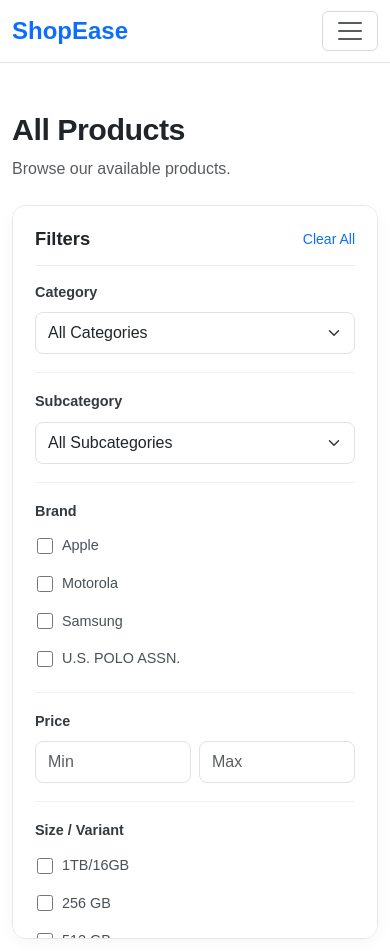
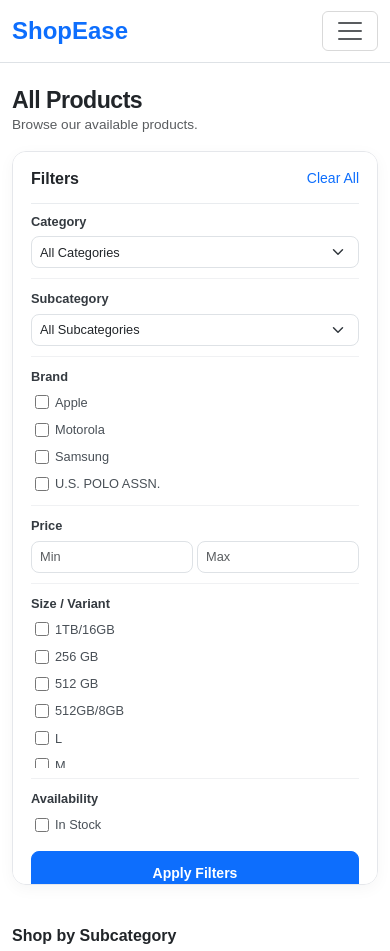
Before and after one commit to nkadam8229-jpg/ShopEase, a Flask app: page /products in a window 390 px wide. Shown: the top 951 px of the page. Run offline with Flask 3, Linux system fonts and the light colour scheme; data comes from the database, SQL or seed files in the repository; parts of the project's set-up code (start-up, migrations or seed data) failed here and were passed over.

Commit message:
layout issue fixed of products.html

```diff
--- a/static/css/style.css
+++ b/static/css/style.css
@@ -1600,3 +1600,208 @@ body {
     }
 
 }
+
+/* =========================================================
+   PRODUCTS PAGE - OPTIMIZED LAYOUT
+========================================================= */
+
+/* Compact filter card */
+.product-filter-card {
+    padding: 16px 18px;
+}
+
+.product-filter-card h5 {
+    font-size: 0.95rem;
+}
+
+.product-filter-card .form-select-sm,
+.product-filter-card .form-control-sm {
+    font-size: 0.8rem;
+    min-height: 32px;
+    padding: 4px 8px;
+}
+
+/* Reduce filter section spacing */
+.filter-section {
+    padding: 10px 0;
+}
+
+.filter-section:first-of-type {
+    padding-top: 0;
+}
+
+.filter-title {
+    font-size: 0.8rem;
+    margin-bottom: 5px;
+}
+
+.filter-options {
+    gap: 4px;
+    max-height: 150px;
+}
+
+.filter-option {
+    font-size: 0.8rem;
+    padding: 2px 4px;
+    gap: 6px;
+}
+
+.filter-option input {
+    width: 14px;
+    height: 14px;
+}
+
+/* Compact subcategory cards */
+.subcategory-grid {
+    gap: 10px;
+}
+
+.subcategory-card {
+    width: 110px;
+    min-height: 120px;
+}
+
+.subcategory-image-wrapper {
+    height: 75px;
+}
+
+.subcategory-card-body {
+    padding: 6px 6px;
+}
+
+.subcategory-card-body h6 {
+    font-size: 0.78rem;
+}
+
+.subcategory-no-image {
+    height: 75px;
+    font-size: 1.2rem;
+}
+
+.subcategory-image-placeholder {
+    font-size: 1.4rem;
+}
+
+/* Compact product result header */
+.product-result-header {
+    min-height: 36px;
+    padding-bottom: 10px;
+    margin-bottom: 16px;
+}
+
+.product-result-header .form-select {
+    min-width: 140px;
+    font-size: 0.8rem;
+    padding: 4px 24px 4px 8px;
+}
+
+.product-result-count {
+    font-size: 0.85rem;
+}
+
+/* Compact product cards */
+.product-image-wrapper {
+    height: 200px;
+}
+
+.product-image {
+    padding: 12px;
+}
+
+.product-card-body {
+    padding: 10px 12px;
+}
+
+.product-name {
+    font-size: 0.85rem;
+    margin-top: 2px;
+    margin-bottom: 4px;
+}
+
+.product-price {
+    font-size: 0.95rem;
+}
+
+/* Category header */
+.product-listing-header h1 {
+    font-size: 1.6rem;
+}
+
+.product-listing-header p {
+    font-size: 0.85rem;
+}
+
+/* Responsive adjustments */
+@media (max-width: 991px) {
+    .products-page-section .col-lg-3 {
+        margin-bottom: 15px;
+    }
+}
+
+@media (max-width: 768px) {
+    .subcategory-card {
+        width: 95px;
+        min-height: 105px;
+    }
+
+    .subcategory-image-wrapper {
+        height: 65px;
+    }
+
+    .subcategory-no-image {
+        height: 65px;
+        font-size: 1rem;
+    }
+
+    .subcategory-image-placeholder {
+        font-size: 1.2rem;
+    }
+
+    .product-image-wrapper {
+        height: 160px;
+    }
+
+    .container-fluid {
+        padding-left: 12px !important;
+        padding-right: 12px !important;
+    }
+}
+
+@media (max-width: 576px) {
+    .subcategory-grid {
+        gap: 8px;
+        overflow-x: auto;
+        flex-wrap: nowrap;
+        padding-bottom: 6px;
+    }
+
+    .subcategory-card {
+        width: 85px;
+        min-height: 95px;
+    }
+
+    .subcategory-image-wrapper {
+        height: 55px;
+    }
+
+    .subcategory-no-image {
+        height: 55px;
+        font-size: 0.85rem;
+    }
+
+    .product-image-wrapper {
+        height: 140px;
+    }
+
+    .product-card-body {
+        padding: 8px 10px;
+    }
+
+    .product-name {
+        font-size: 0.78rem;
+    }
+
+    .product-price {
+        font-size: 0.85rem;
+    }
+}
--- a/templates/products.html
+++ b/templates/products.html
@@ -8,48 +8,47 @@ ShopEase | Products
 
 {% block content %}
 
-<section class="py-5 products-page-section">
+<section class="py-4 products-page-section">
 
-    <div class="container">
+    <div class="container-fluid px-4">
 
         <!-- =================================================
              MAIN PRODUCTS LAYOUT
         ================================================== -->
 
-        <div class="row g-4">
+        <div class="row g-3">
 
 
             <!-- =================================================
-                 LEFT SIDE
-                 CATEGORY INFORMATION + FILTER
+                 LEFT SIDE - FILTER SIDEBAR
             ================================================== -->
 
-            <div class="col-12 col-lg-4">
+            <div class="col-12 col-lg-3">
 
 
                 <!-- =================================================
                      CATEGORY INFORMATION
                 ================================================== -->
 
-                <div class="product-listing-header mb-4">
+                <div class="product-listing-header mb-3">
 
                     {% if category %}
 
-                        <h1 class="fw-bold">
+                        <h1 class="fw-bold fs-3 mb-0">
                             {{ category.name }}
                         </h1>
 
-                        <p class="text-muted mb-0">
+                        <p class="text-muted small mb-0">
                             Explore products in {{ category.name }}.
                         </p>
 
                     {% else %}
 
-                        <h1 class="fw-bold">
+                        <h1 class="fw-bold fs-3 mb-0">
                             All Products
                         </h1>
 
-                        <p class="text-muted mb-0">
+                        <p class="text-muted small mb-0">
                             Browse our available products.
                         </p>
 
@@ -68,10 +67,10 @@ ShopEase | Products
                         class="d-flex
                                justify-content-between
                                align-items-center
-                               mb-3"
+                               mb-2"
                     >
 
-                        <h5 class="fw-bold mb-0">
+                        <h5 class="fw-bold mb-0 fs-6">
                             Filters
                         </h5>
 
@@ -103,7 +102,7 @@ ShopEase | Products
                         <div class="filter-section">
 
                             <label
-                                class="filter-title"
+                                class="filter-title small fw-bold"
                             >
                                 Category
                             </label>
@@ -111,7 +110,7 @@ ShopEase | Products
 
                             <select
                                 name="category"
-                                class="form-select"
+                                class="form-select form-select-sm"
                                 onchange="this.form.submit()"
                             >
 
@@ -147,7 +146,7 @@ ShopEase | Products
                         <div class="filter-section">
 
                             <label
-                                class="filter-title"
+                                class="filter-title small fw-bold"
                             >
                                 Subcategory
                             </label>
@@ -155,7 +154,7 @@ ShopEase | Products
 
                             <select
                                 name="subcategory"
-                                class="form-select"
+                                class="form-select form-select-sm"
                             >
 
                                 <option value="">
@@ -192,7 +191,7 @@ ShopEase | Products
                             <div class="filter-section">
 
                                 <label
-                                    class="filter-title"
+                                    class="filter-title small fw-bold"
                                 >
                                     Brand
                                 </label>
@@ -203,7 +202,7 @@ ShopEase | Products
                                     {% for brand in brands %}
 
                                         <label
-                                            class="filter-option"
+                                            class="filter-option small"
                                         >
 
                                             <input
@@ -238,20 +237,20 @@ ShopEase | Products
                         <div class="filter-section">
 
                             <label
-                                class="filter-title"
+                                class="filter-title small fw-bold"
                             >
                                 Price
                             </label>
 
 
-                            <div class="row g-2">
+                            <div class="row g-1">
 
                                 <div class="col-6">
 
                                     <input
                                         type="number"
                                         name="min_price"
-                                        class="form-control"
+                                        class="form-control form-control-sm"
                                         placeholder="Min"
                                         min="0"
                                         value="{% if min_price is not none %}{{ min_price }}{% endif %}"
@@ -265,7 +264,7 @@ ShopEase | Products
                                     <input
                                         type="number"
                                         name="max_price"
-                                        class="form-control"
+                                        class="form-control form-control-sm"
                                         placeholder="Max"
                                         min="0"
                                         value="{% if max_price is not none %}{{ max_price }}{% endif %}"
@@ -287,7 +286,7 @@ ShopEase | Products
                             <div class="filter-section">
 
                                 <label
-                                    class="filter-title"
+                                    class="filter-title small fw-bold"
                                 >
                                     Size / Variant
                                 </label>
@@ -298,7 +297,7 @@ ShopEase | Products
                                     {% for size in sizes %}
 
                                         <label
-                                            class="filter-option"
+                                            class="filter-option small"
                                         >
 
                                             <input
@@ -333,14 +332,14 @@ ShopEase | Products
                         <div class="filter-section">
 
                             <label
-                                class="filter-title"
+                                class="filter-title small fw-bold"
                             >
                                 Availability
                             </label>
 
 
                             <label
-                                class="filter-option"
+                                class="filter-option small"
                             >
 
                                 <input
@@ -368,7 +367,7 @@ ShopEase | Products
 
                         <button
                             type="submit"
-                            class="btn btn-primary w-100"
+                            class="btn btn-primary w-100 btn-sm"
                         >
                             Apply Filters
                         </button>
@@ -381,11 +380,10 @@ ShopEase | Products
 
 
             <!-- =================================================
-                 RIGHT SIDE
-                 SUBCATEGORIES + PRODUCTS
+                 RIGHT SIDE - SUBCATEGORIES + PRODUCTS
             ================================================== -->
 
-            <div class="col-12 col-lg-8">
+            <div class="col-12 col-lg-9">
 
 
                 <!-- =================================================
@@ -394,9 +392,9 @@ ShopEase | Products
 
                 {% if subcategories %}
 
-                    <div class="mb-4">
+                    <div class="mb-3">
 
-                        <h5 class="fw-semibold mb-3">
+                        <h5 class="fw-semibold mb-2 fs-6">
                             Shop by Subcategory
                         </h5>
 
@@ -430,7 +428,7 @@ ShopEase | Products
                                         <div
                                             class="subcategory-card-body"
                                         >
-                                            <h6>
+                                            <h6 class="fs-6">
                                                 All Products
                                             </h6>
                                         </div>
@@ -493,7 +491,7 @@ ShopEase | Products
                                             class="subcategory-card-body"
                                         >
 
-                                            <h6>
+                                            <h6 class="fs-6">
                                                 {{ subcategory.name }}
                                             </h6>
 
@@ -524,7 +522,7 @@ ShopEase | Products
                            product-result-header"
                 >
 
-                    <div class="product-result-count">
+                    <div class="product-result-count small">
 
                         <strong>
                             {{ products|length }}
@@ -622,7 +620,7 @@ ShopEase | Products
 
                         <label
                             for="sort"
-                            class="small text-muted"
+                            class="small text-muted mb-0"
                         >
                             Sort:
                         </label>
@@ -632,6 +630,7 @@ ShopEase | Products
                             id="sort"
                             name="sort"
                             class="form-select form-select-sm"
+                            style="width:auto;"
                             onchange="this.form.submit()"
                         >
 
@@ -693,12 +692,12 @@ ShopEase | Products
 
                 {% if products %}
 
-                    <div class="row g-4">
+                    <div class="row g-3">
 
                         {% for product in products %}
 
                             <div
-                                class="col-6 col-md-6 col-xl-4"
+                                class="col-6 col-md-4 col-xl-3"
                             >
 
                                 <a
```
